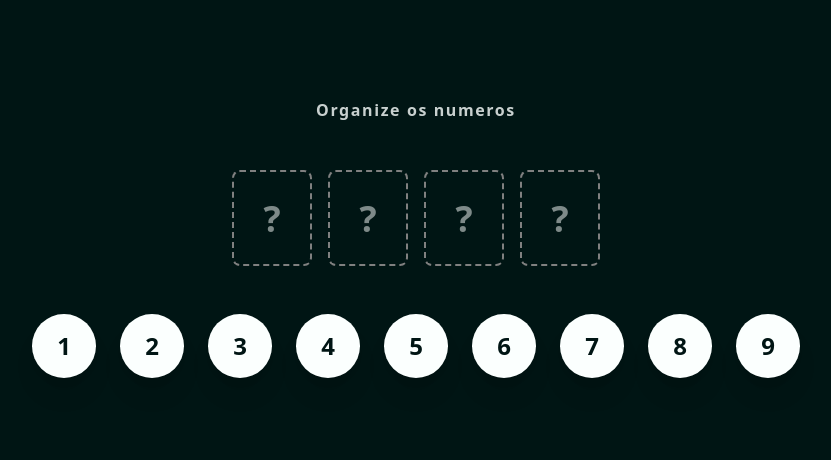
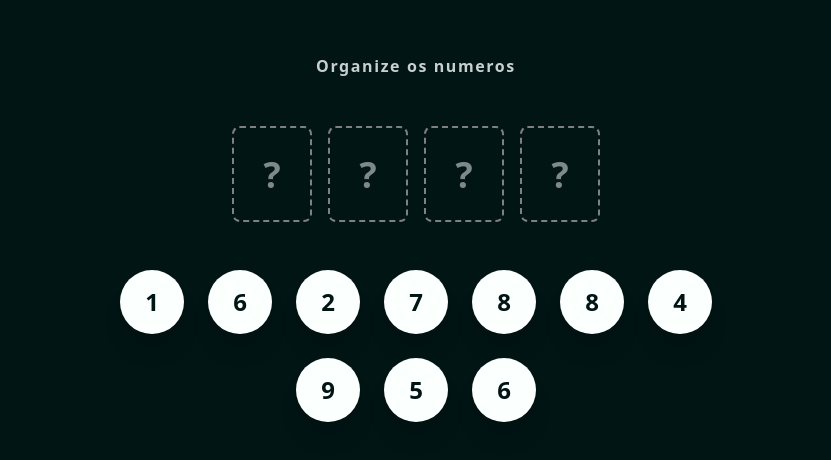
Before and after one commit to suchel-dc/femabras-desafio, a Next.js app in the folder frontend/: page / in a window 1280 px wide. Shown: the part 162-622 px from the top of the page, without its empty margins (224-1055 px from the left). Built offline with nearby package versions, Linux system fonts and the light colour scheme.

Commit message:
feat: implement unique ID tracking for tokens and interactive slot removal

```diff
--- a/frontend/src/app/globals.css
+++ b/frontend/src/app/globals.css
@@ -1,3 +1,4 @@
+/* globals.css */
 @import "tailwindcss";
 
 :root {
--- a/frontend/src/app/layout.tsx
+++ b/frontend/src/app/layout.tsx
@@ -1,3 +1,4 @@
+// layout.tsx
 import type { Metadata } from "next";
 import "./globals.css";
 import localFont from "next/font/local";
--- a/frontend/src/app/page.tsx
+++ b/frontend/src/app/page.tsx
@@ -1,3 +1,4 @@
+// page.tsx
 "use client";
 import { useState } from "react";
 import { DndContext, DragEndEvent, PointerSensor, TouchSensor, useSensor, useSensors } from "@dnd-kit/core";
@@ -15,15 +16,24 @@ export default function Home(){
     }),
     useSensor(TouchSensor, {
       activationConstraint: {
-        delay: 100,
-        tolerance: 5,
+        delay: 0,
+        tolerance: 1,
       }
     })
   );
 
+
+  // Slots now hold the whole object {id, val} or null
+  const [slots, setSlots] = useState<(null | {id: string, val: string})[]>(Array(4).fill(null));
   // Temporal database to hold the numbers
-  const [sequenceNumber, setSequenceNumber] = useState(["", "", "", ""]);
-  const availableNumber = ["1", "2", "3", "4", "5", "6", "7", "8", "9"];
+  const availableNumbers = [
+    { id: "num-0", val: "1" }, { id: "num-1", val: "6" },
+    { id: "num-2", val: "2" }, { id: "num-3", val: "7" },
+    { id: "num-4", val: "8" }, { id: "num-5", val: "8" },
+    { id: "num-6", val: "4" }, { id: "num-7", val: "9" },
+    { id: "num-8", val: "5" }, { id: "num-9", val: "6" },
+
+  ];
 
   // Handling drag item function
   const handleDragEnd = (event: DragEndEvent) => {
@@ -32,12 +42,25 @@ export default function Home(){
     // If the number is droped over a valid slot
     if (over && over.id.toString().startsWith("slot-")) {
       const slotIndex = parseInt(over.id.toString().split("-")[1]);
-      const value = active.id.toString();
 
-      const newSequenceNumber = [...sequenceNumber];
-      newSequenceNumber[slotIndex] = value.slice(-1);
-      setSequenceNumber(newSequenceNumber);
+      // Getting the value from the availableNumbers list using the active.id
+      const draggedItem = availableNumbers.find(n => n.id === active.id);
+
+      if (draggedItem){
+        const newSlots = [...slots];
+        newSlots[slotIndex] = draggedItem;
+        setSlots(newSlots);
+
+
+      }
     }
+  };
+
+  // Function the handles slot's value removal
+  const handleRemove = (index: number) => {
+    const newSlots = [...slots];
+    newSlots[index] = null;
+    setSlots(newSlots);
   }
 
   return(
@@ -47,27 +70,27 @@ export default function Home(){
         <h2 className="mb-12 font-bold tracking-widest opacity-80">Organize os numeros</h2>
 
         {/* The target slot */}
-        <div className="flex gap-4 mb-12">
-          {sequenceNumber.map((val, i) => (
-            <ChallengeSlot
-              key={`slot-${i}`}
-              indexOrder={i}
-              orderValue={val}
-              onPlace={(index, value) => {
-                const newSequence = [...sequenceNumber];
-                newSequence[index] = value;
-                setSequenceNumber(newSequence);
-              }}
-            />
+        <div className="flex gap-4 mb-12 flex-wrap">
+          {slots.map((slot, i) => (
+            <div key={i} onClick={() => handleRemove(i)}>
+              <ChallengeSlot
+                indexOrder={i}
+                orderValue={slot?.val || ""}
+                onPlace={() => {}}
+              />
+            </div>
           ))}
         </div>
 
         {/* The source number to drag from */}
-        <div className="flex gap-6">
+        <div className="flex gap-6 flex-wrap justify-center max-w-2xl">
           {
-            availableNumber.map((mapNumber) => (
-              <DraggableNumber key={mapNumber} id={mapNumber}/>
-            ))
+            availableNumbers.map((item) => {
+              // filtering out the used nomber by id
+              const isUsed = slots.some(slot => slot?.id === item.id);
+              if (isUsed) return null;
+              return <DraggableNumber key={item.id} id={item.id} value={item.val} />}
+            )
           }
         </div>
       </DndContext>
--- a/frontend/src/components/ChallengeSlot.tsx
+++ b/frontend/src/components/ChallengeSlot.tsx
@@ -1,3 +1,4 @@
+//ChallengeSlot.tsx
 "use client";
 import { useDroppable } from "@dnd-kit/core";
 
@@ -22,7 +23,7 @@ export default function ChallengeSlot({indexOrder, orderValue, onPlace}: SlotPro
         <div
         ref={setNodeRef}
         style={style}
-        className="relative flex h-24 w-20 items-center justify-center rounded-lg border-2 border-dashed border-gray-400 bg-transparent transition-all">
+        className="relative flex h-24 w-20 items-center justify-center rounded-lg border-2 border-dashed border-gray-400 bg-transparent">
           <input
             type="text"
             maxLength={1}
--- a/frontend/src/components/DraggableNumber.tsx
+++ b/frontend/src/components/DraggableNumber.tsx
@@ -1,12 +1,14 @@
+//DraggableNumber.tsx
 import { useDraggable } from "@dnd-kit/core";
 import { CSS } from "@dnd-kit/utilities";
 
 interface DraggableProps {
     id: string;
+    value: string;
 }
-export default function DraggableNumber({ id }: DraggableProps){
+export default function DraggableNumber({ id, value }: DraggableProps){
     // Initialising the draggable hook
-    const {attributes, listeners, setNodeRef, transform} = useDraggable({id: id,});
+    const {attributes, listeners, setNodeRef, transform} = useDraggable({ id });
 
     // Apply the moving transformation (the x and y coordinates)
     const style = {transform: CSS.Translate.toString(transform)};
@@ -17,6 +19,6 @@ export default function DraggableNumber({ id }: DraggableProps){
         style={style}
         {...listeners}
         {...attributes}
-        className="flex h-16 w-16 cursor-grab items-center justify-center rounded-full bg-foreground text-background text-2xl font-black shadow-xl active:cursor-grabbing active:scale-110 transition-transform" >{id}</div>
+        className="flex h-16 w-16 cursor-grab items-center justify-center rounded-full bg-foreground text-background text-2xl font-black shadow-xl active:cursor-grabbing active:scale-110 transition-none" >{value}</div>
     );
 }
```
Lines whose indentation alone changed are shown as unchanged.
